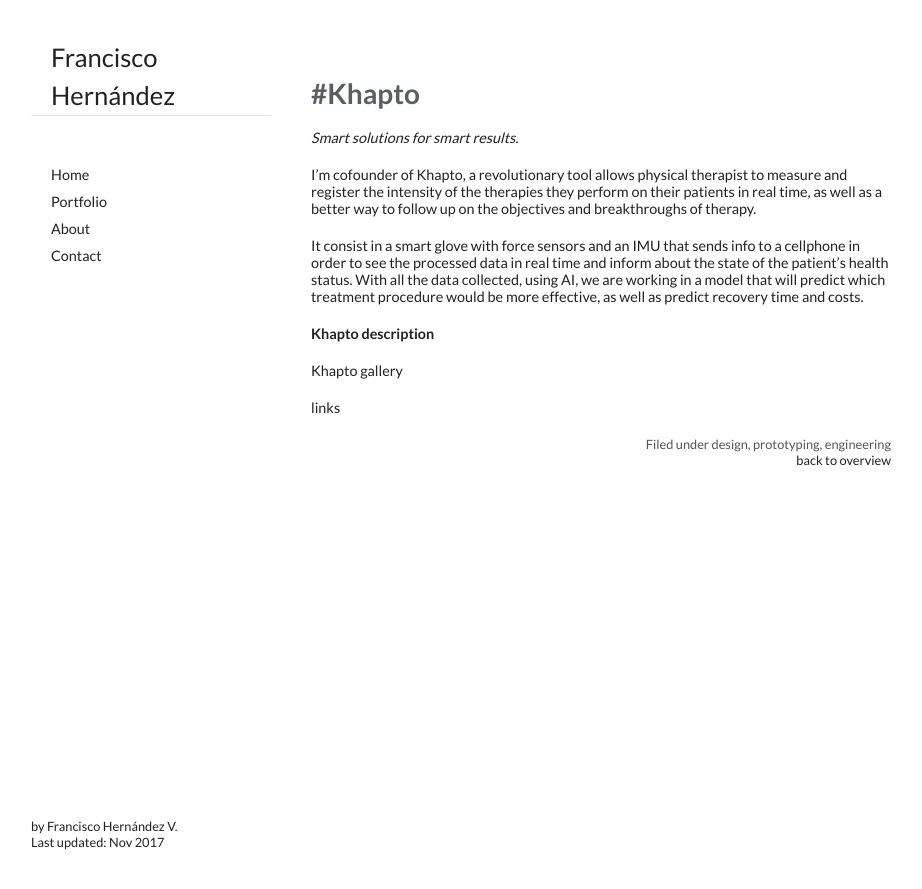
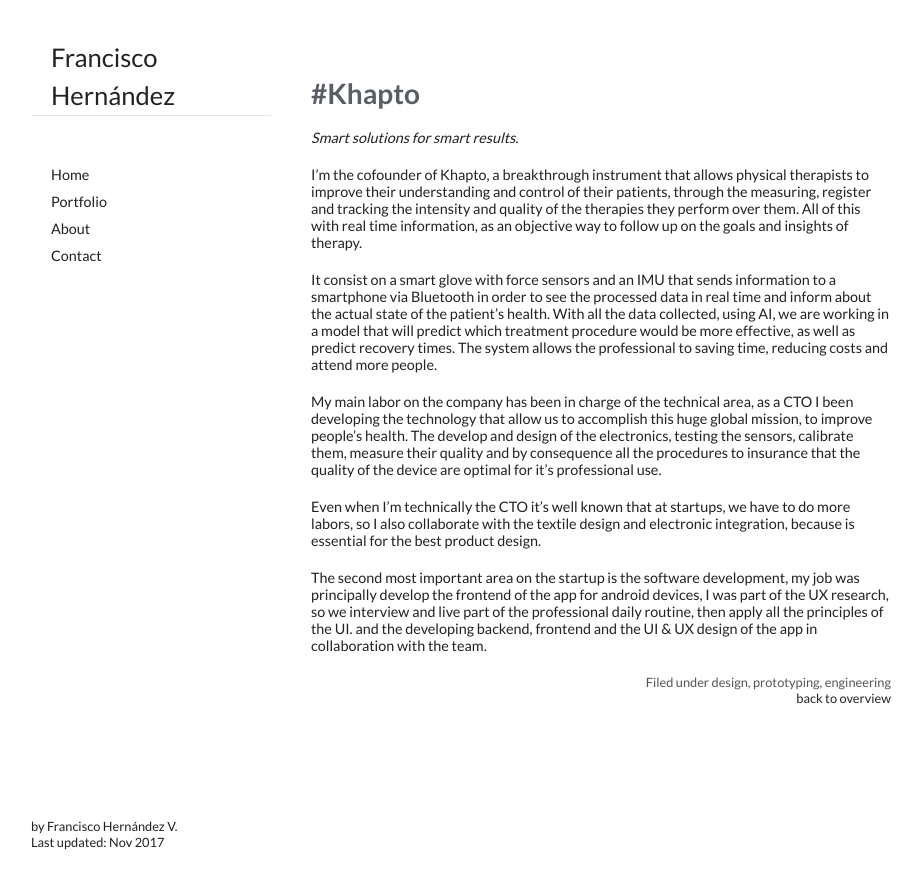
Before and after one commit to fthernan/fthernan.github.io, a Jekyll site: the page built from _portfolio/khapto.md, in a window 1280 px wide. Shown: the top 889 px of the page, without its empty margins (179-1101 px from the left). Built offline with Jekyll 4.4.1, drawn with Linux system fonts in a browser that asks for light colours.

Commit message:
last changes

```diff
--- a/_portfolio/khapto.md
+++ b/_portfolio/khapto.md
@@ -10,13 +10,13 @@ tags: [design, prototyping, engineering]
 
 *Smart solutions for smart results.*
 
-I'm cofounder of Khapto, a revolutionary tool allows physical therapist to measure and register the intensity of the therapies they perform on their patients in real time, as well as a better way to follow up on the objectives and breakthroughs of therapy.
+I’m the cofounder of Khapto, a breakthrough instrument that allows physical therapists to improve their understanding and control of their patients, through the measuring, register and tracking the intensity and quality of the therapies they perform over them. All of this with real time information, as an objective way to follow up on the goals and insights of therapy.
 
-It consist in a smart glove with force sensors and an IMU that sends info to a cellphone in order to see the processed data in real time and inform about the state of the patient's health status.
-With all the data collected, using AI, we are working in a model that will predict which treatment procedure would be more effective, as well as predict recovery time and costs.
+It consist on a smart glove with force sensors and an IMU that sends information to a smartphone via Bluetooth in order to see the processed data in real time and inform about the actual state of the patient’s health. With all the data collected, using AI, we are working in a model that will predict which treatment procedure would be more effective, as well as predict recovery times. The system allows the professional to saving time, reducing costs and attend more people.
 
-**Khapto description**
+My main labor on the company has been in charge of the technical area, as a CTO I been developing the technology that allow us to accomplish this huge global mission, to improve people's health. The develop and design of the electronics, testing the sensors, calibrate them, measure their quality and by consequence all the procedures to insurance that the quality of the device are optimal for it's professional use.
 
-Khapto gallery
+Even when I’m technically the CTO it’s well known that at startups, we have to do more labors, so I also collaborate with the textile design and electronic integration, because is essential for the best product design.
 
-links
+The second most important area on the startup is the software development, my job was principally develop the frontend of the app for android devices, I was part of the UX research, so we interview and live part of the professional daily routine, then apply all the principles of the UI.
+and the developing backend, frontend and the UI & UX design of the app in collaboration with the team.
```
